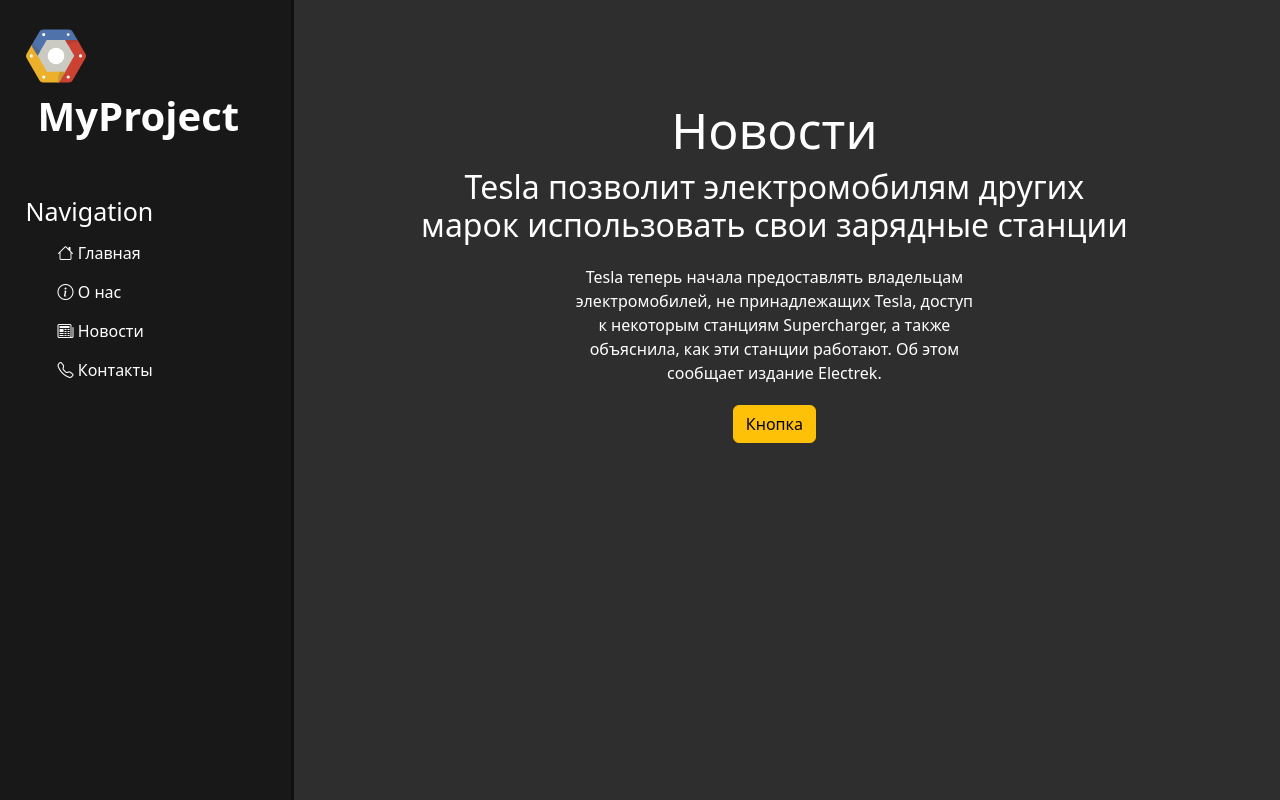
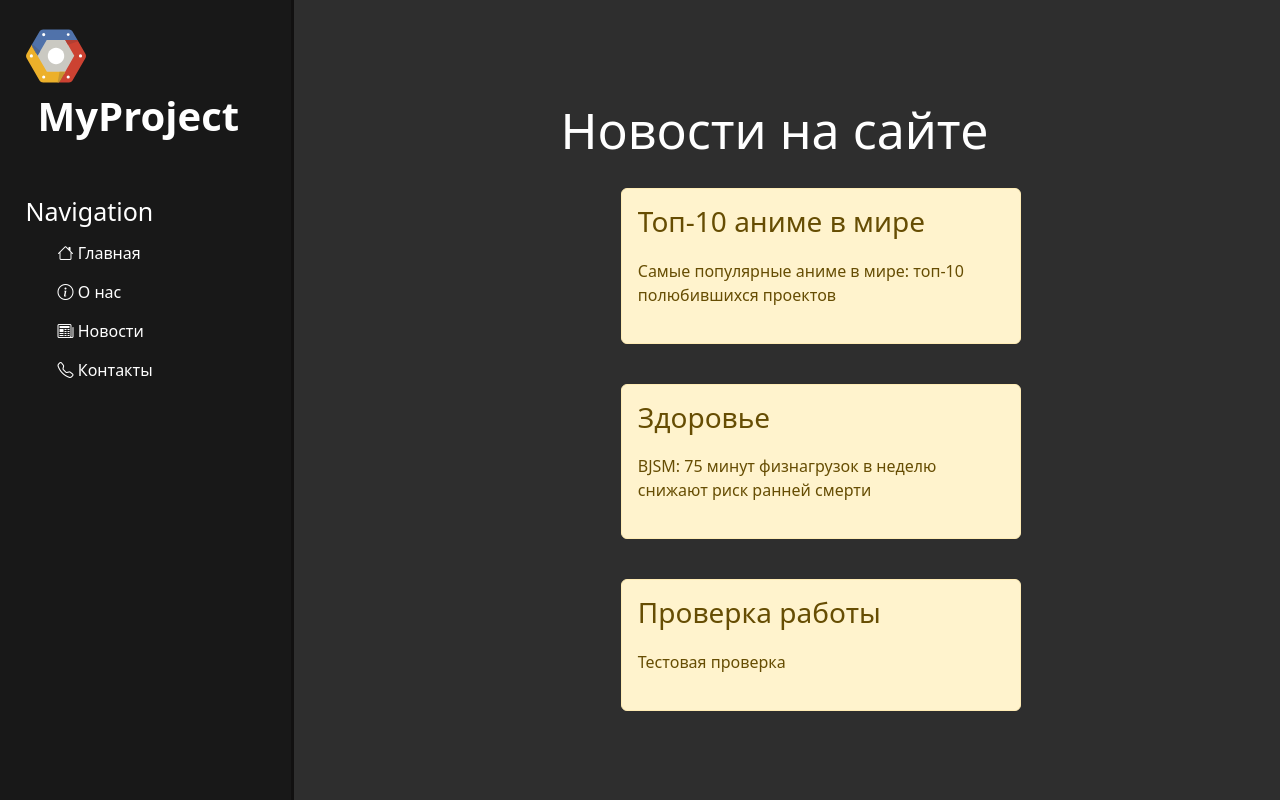
Before and after one commit to SavDmitrii/Django_test, a Django app: page /news/ in a window 1280 px wide. Run offline with Django 4.2, Linux system fonts and the light colour scheme; data comes from the database, SQL or seed files in the repository; both versions use the stored data as it was after the commit.

Commit message:
commit 4

```diff
--- a/testproject/myapp/static/myapp/css/styles.css
+++ b/testproject/myapp/static/myapp/css/styles.css
@@ -35,7 +35,8 @@ aside ul {
     width: max-content;
 }
 
-aside ul li, aside ul a {
+aside ul li,
+aside ul a {
     color: #fff;
     display: block;
     margin-top: 15px;
@@ -67,3 +68,11 @@ main .features p {
     max-width: 400px;
     margin: 20px auto;
 }
+
+.alert-warning {
+    float: left;
+    clear: both;
+    width: 400px;
+    margin: 20px 34%;
+    text-align: left;
+}
--- a/testproject/myapp/views.py
+++ b/testproject/myapp/views.py
@@ -1,11 +1,7 @@
 from django.shortcuts import render
 
 def index(request):
-    data = {
-        'title': 'Главная страница!!',
-        'mylist': ['Hello', 'Python', 'is', 'awesome!']
-    }
-    return render(request, 'myapp/index.html', data)
+    return render(request, 'myapp/index.html')
 
 def about(request):
     return render(request, "myapp/about.html")
--- a/testproject/news/templates/news/news_home.html
+++ b/testproject/news/templates/news/news_home.html
@@ -5,13 +5,18 @@
 
 {% block content %}
 <div class="features">
-    <h1>Новости</h1>
-    <h2>Tesla позволит электромобилям других <br>марок использовать свои зарядные станции</h2>
-    <p>Tesla теперь начала предоставлять владельцам электромобилей, не принадлежащих Tesla, доступ к некоторым станциям
-        Supercharger, а также объяснила, как эти станции работают. Об этом сообщает издание Electrek.</p>
-    {% for i in mylist %}
-    <p>{{i}}</p>
-    {% endfor %}
-    <button class="btn btn-warning">Кнопка</button>
+    <h1>Новости на сайте</h1>
+
+    {% if news %}
+        {% for i in news %}
+        <div class="alert alert-warning">
+            <h3>{{ i.title }}</h3>
+            <p>{{ i.anons }}</p>
+        </div>
+        {% endfor %}
+    {% else %}
+        <p>У вас нет записей</p>
+    {% endif %}
+
 </div>
 {% endblock %}
--- a/testproject/news/views.py
+++ b/testproject/news/views.py
@@ -1,4 +1,6 @@
 from django.shortcuts import render
+from .models import Articles
 
 def news_home(request):
-    return render(request, 'news/news_home.html')
+    news = Articles.objects.order_by('-date')
+    return render(request, 'news/news_home.html', {'news': news})
--- a/шпаргалка.txt
+++ b/шпаргалка.txt
@@ -15,3 +15,4 @@ GIT
 Соеденить локальный и удаленый репозиторий - ссылка на сайте ГитХаб
 Создание ветки в удаленном репозитории - git branch -M main
 Перенести файлы из локального на удаленный репозиторий - git push -u origin main
+Скачать из удаленного репозитория - git pull origin main
```
Also changed, not shown: testproject/myapp/templates/myapp/index.html (+2 -5 lines), testproject/db.sqlite3.
